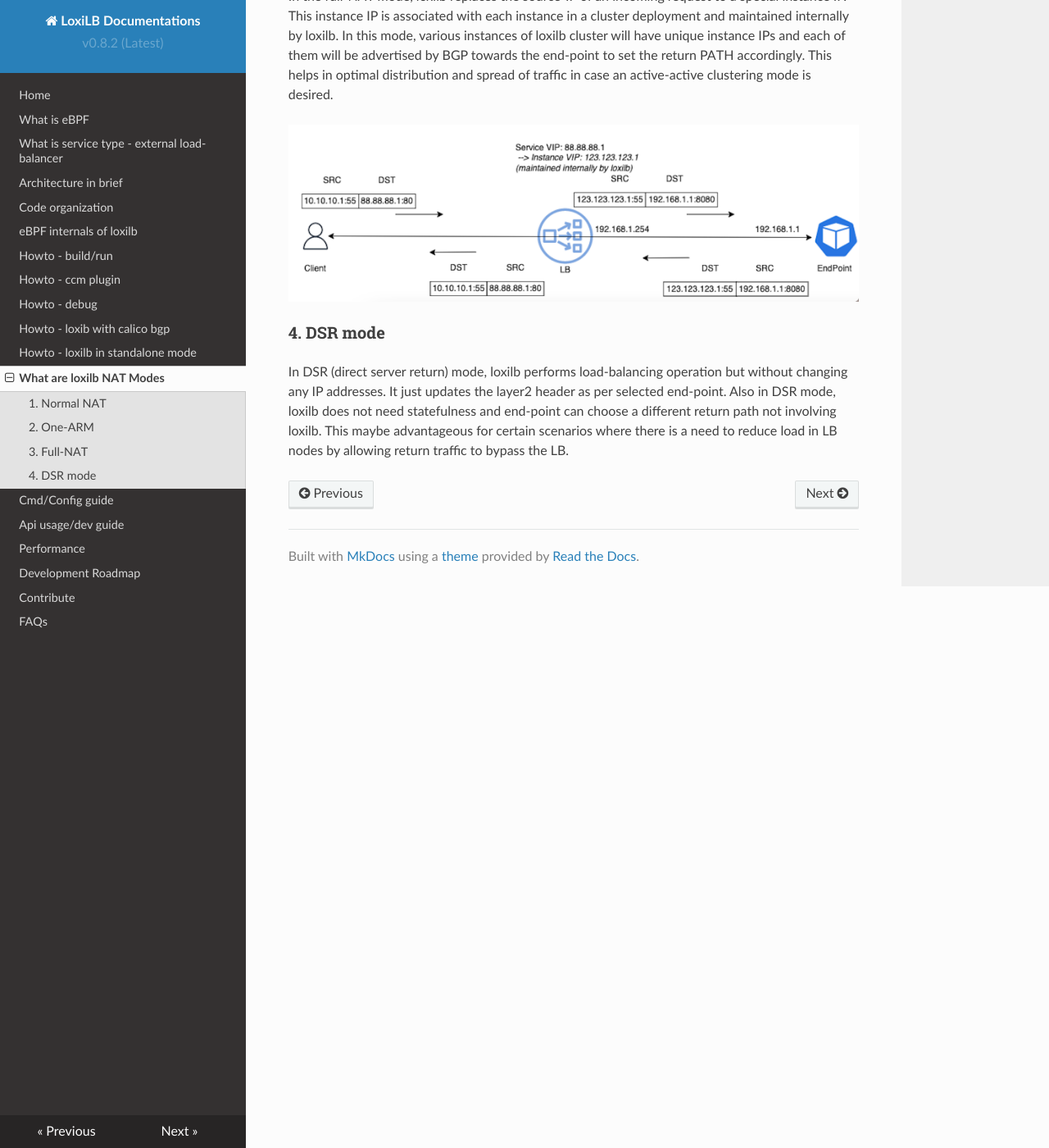
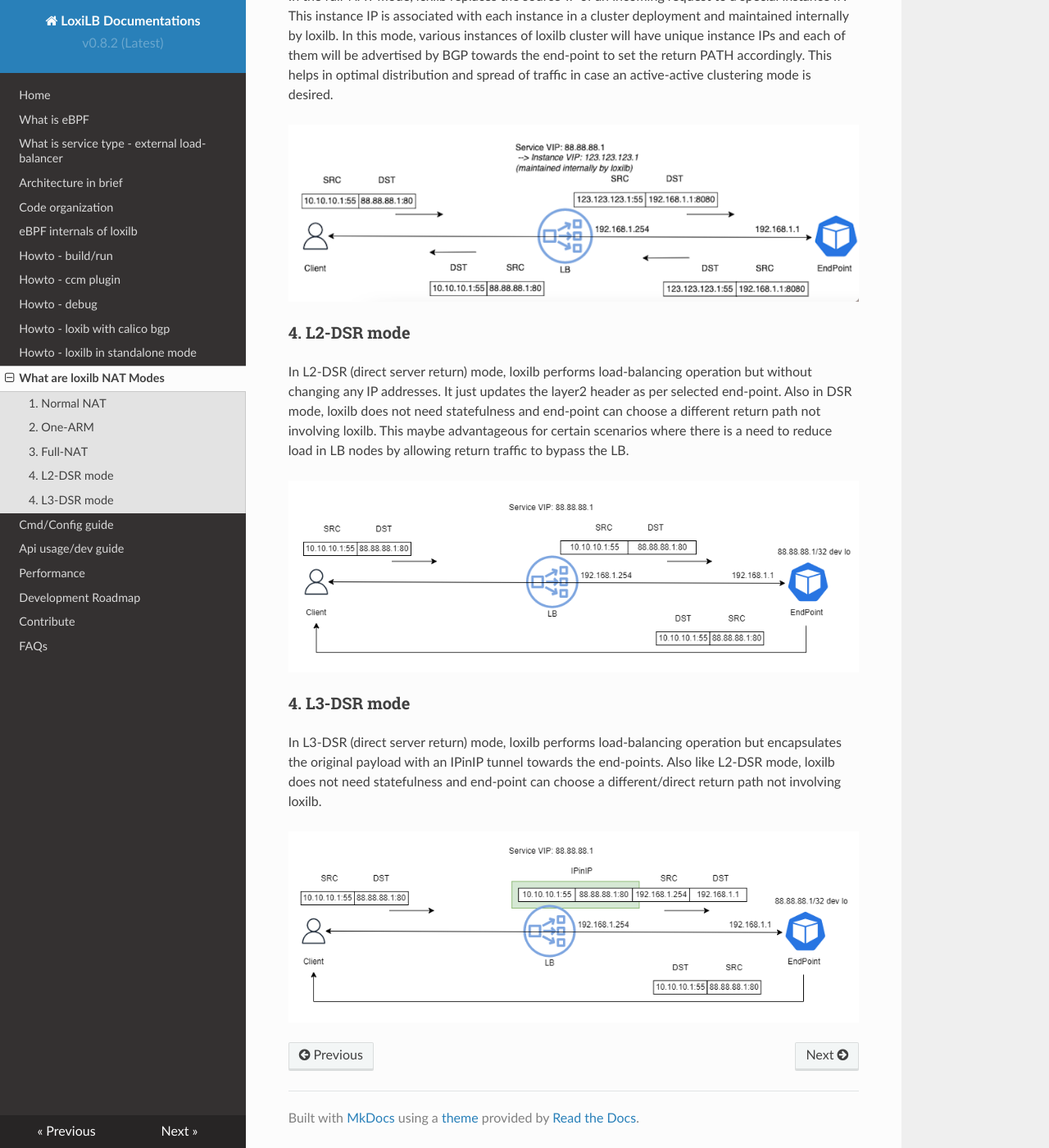
Before and after one commit to loxilb-io/loxilbdocs, an MkDocs documentation site: the page built from docs/nat.md, in a window 1280 px wide and 1400 px high, scrolled down 1261 px. Shown: the whole window at 82% size. Built offline with MkDocs 1.6.1, drawn with Linux system fonts in a browser that asks for light colours; nearby versions of some CDN libraries.

Commit message:
Update nat.md

```diff
--- a/docs/nat.md
+++ b/docs/nat.md
@@ -22,6 +22,14 @@ In the full-NAT mode, loxilb replaces the source-IP of an incoming request to a
 
 ![normal nat](photos/fullnat.png)
 
-### 4. DSR mode
+### 4. L2-DSR mode
 
-In DSR (direct server return) mode, loxilb performs load-balancing operation but without changing any IP addresses. It just updates the layer2 header as per selected end-point. Also in DSR mode, loxilb does not need statefulness and end-point can choose a different return path not involving loxilb. This maybe advantageous for certain scenarios where there is a need to reduce load in LB nodes by allowing return traffic to bypass the LB.
+In L2-DSR (direct server return) mode, loxilb performs load-balancing operation but without changing any IP addresses. It just updates the layer2 header as per selected end-point. Also in DSR mode, loxilb does not need statefulness and end-point can choose a different return path not involving loxilb. This maybe advantageous for certain scenarios where there is a need to reduce load in LB nodes by allowing return traffic to bypass the LB.
+
+![l2dsr](photos/l2dsr.png)
+
+### 4. L3-DSR mode
+
+In L3-DSR (direct server return) mode, loxilb performs load-balancing operation but encapsulates the original payload with an IPinIP tunnel towards the end-points. Also like L2-DSR mode, loxilb does not need statefulness and end-point can choose a different/direct return path not involving loxilb.
+
+![l3dsr](photos/l3dsr.png)
```
